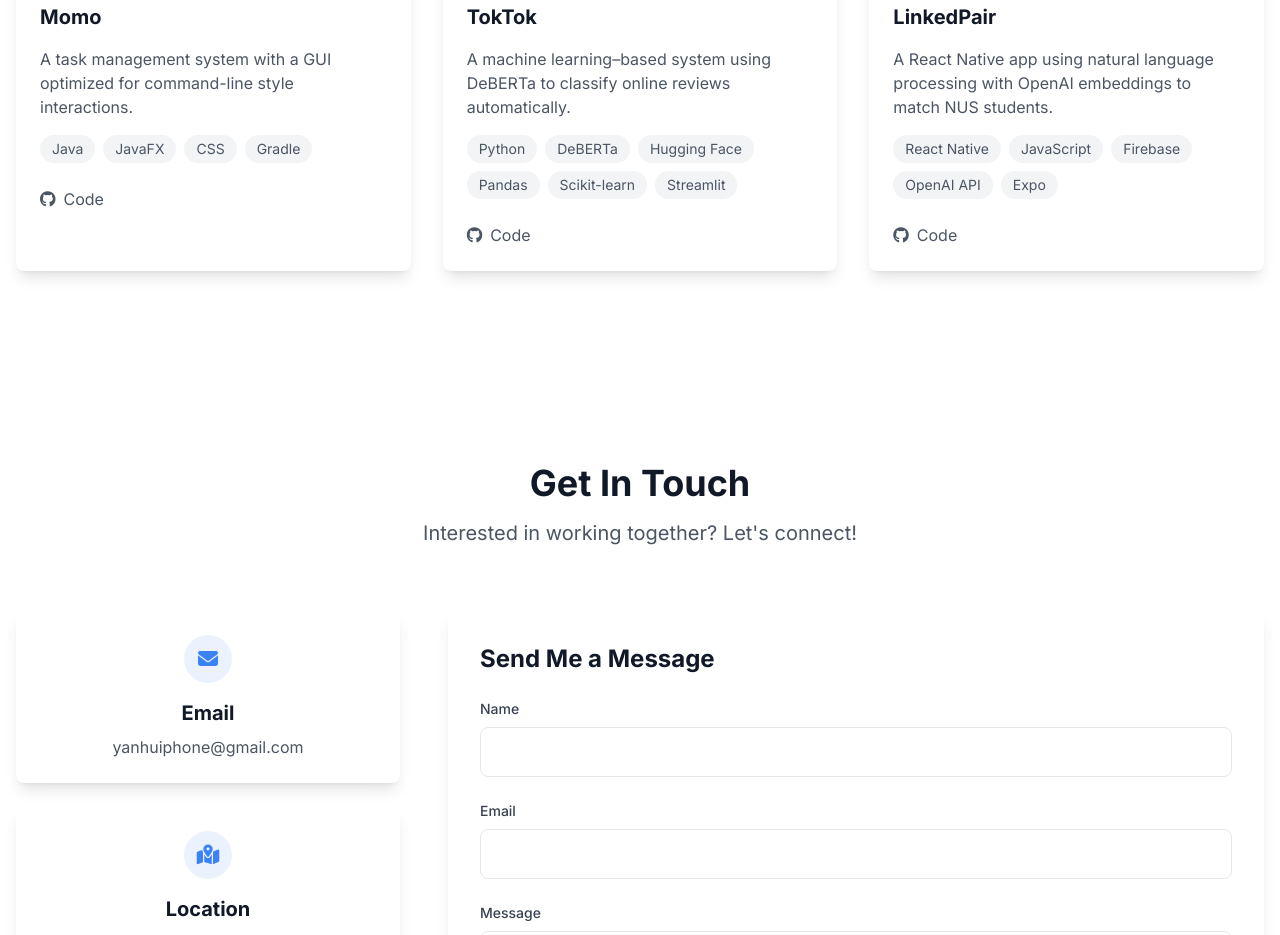
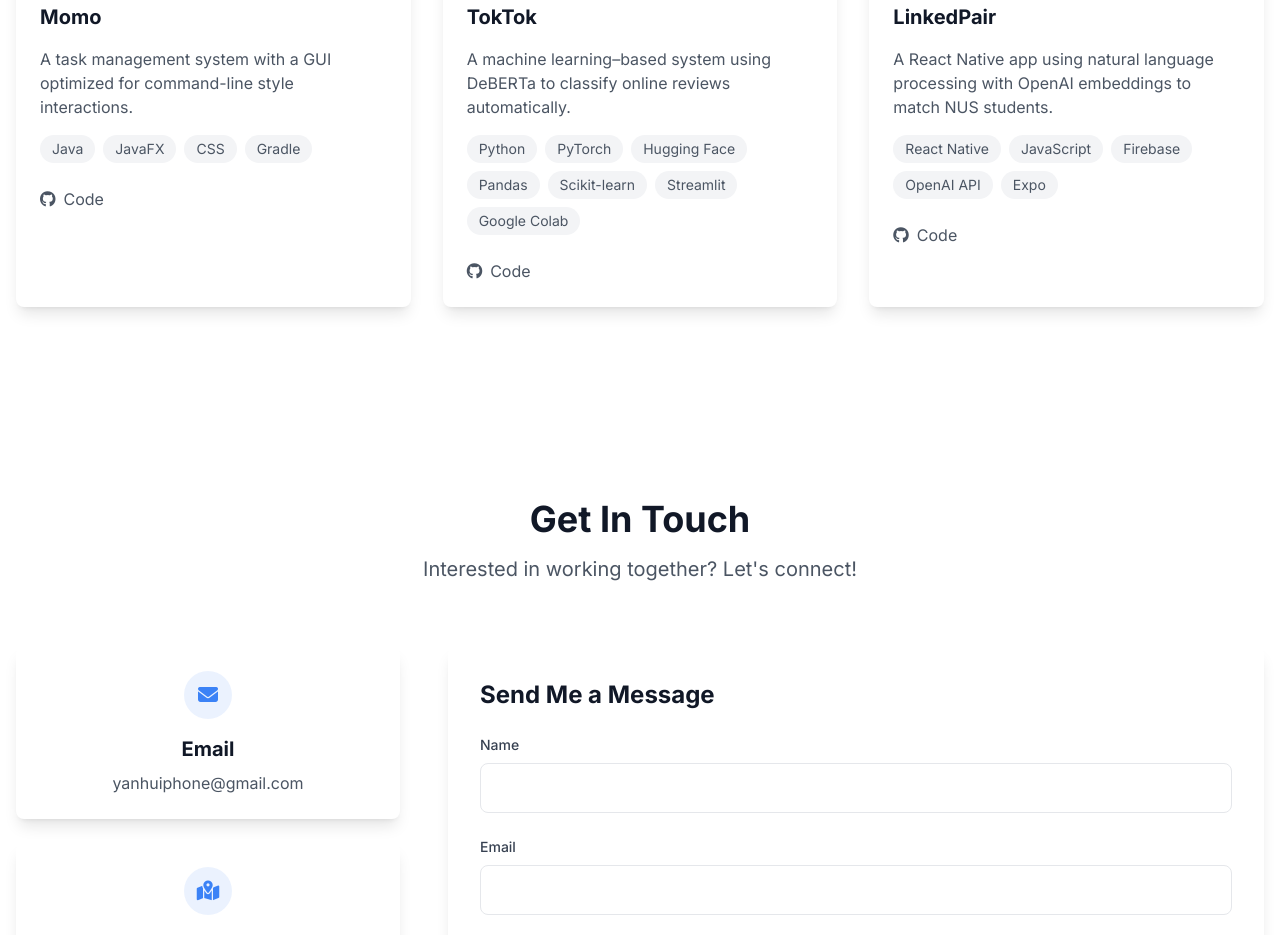
Before and after one commit to tohyanhui/tohyanhui.github.io, a website: page docs/index.html in a window 1280 px wide. Shown: the part 3267-4202 px from the top of the page. Drawn offline with nearby package versions, Linux system fonts and the light colour scheme.

Commit message:
Update TokTok tech stack

```diff
--- a/docs/index.html
+++ b/docs/index.html
@@ -561,7 +561,7 @@
                 >
                 <span
                   class="px-3 py-1 bg-gray-100 dark:bg-dark-background-secondary text-gray-600 dark:text-gray-400 rounded-full text-sm"
-                  >DeBERTa</span
+                  >PyTorch</span
                 >
                 <span
                   class="px-3 py-1 bg-gray-100 dark:bg-dark-background-secondary text-gray-600 dark:text-gray-400 rounded-full text-sm"
@@ -578,6 +578,10 @@
                 <span
                   class="px-3 py-1 bg-gray-100 dark:bg-dark-background-secondary text-gray-600 dark:text-gray-400 rounded-full text-sm"
                   >Streamlit</span
+                >
+                <span
+                  class="px-3 py-1 bg-gray-100 dark:bg-dark-background-secondary text-gray-600 dark:text-gray-400 rounded-full text-sm"
+                  >Google Colab</span
                 >
               </div>
               <div class="flex gap-4">
```
